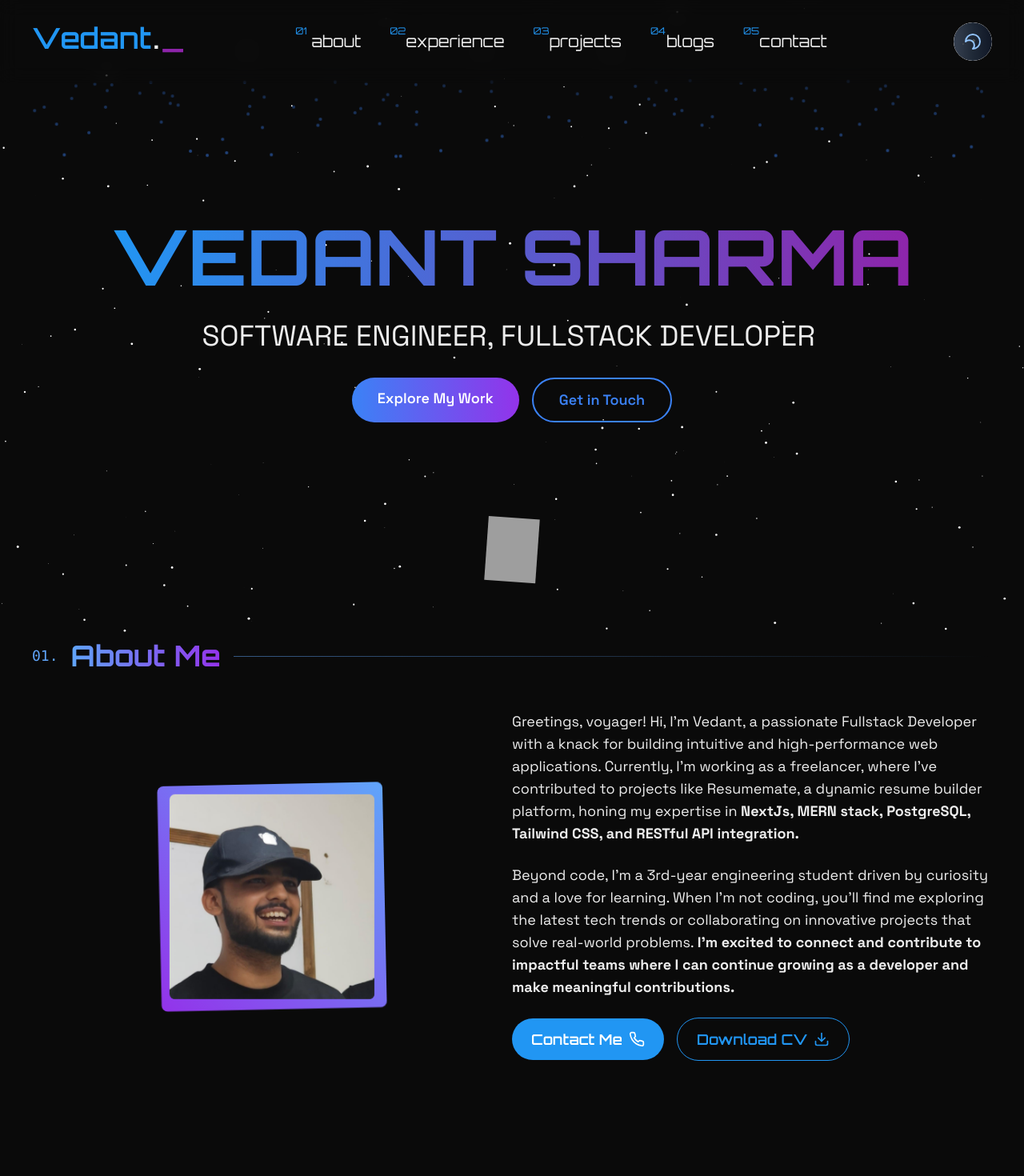
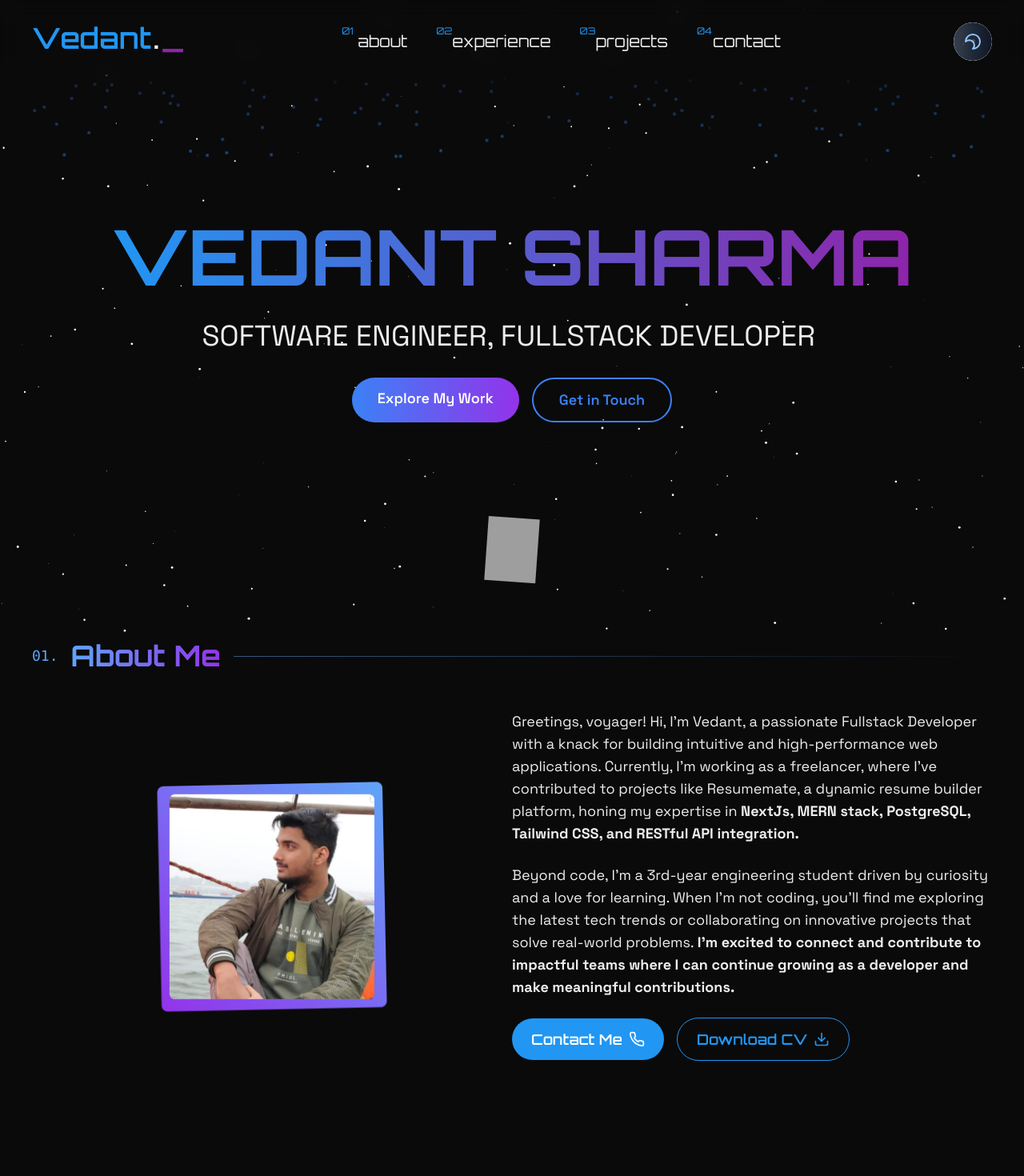
Before and after one commit to ivedantsharma/portfolio, a Next.js app: page / in a window 1280 px wide. Shown: the top 1470 px of the page at 80% size. Built offline with nearby package versions, Linux system fonts and the light colour scheme; grey boxes are pictures that could not be loaded.

Commit message:
image and header updated

```diff
--- a/components/about/about.tsx
+++ b/components/about/about.tsx
@@ -47,7 +47,7 @@ const About = () => {
               transition={{ duration: 1, delay: 0.5 }}
             >
               <Image
-                src="/aviPortfolioImage.jpeg"
+                src="/vedantPortfolioImage.jpeg"
                 alt="Vedant"
                 layout="fill"
                 objectFit="cover"
--- a/components/header/header.tsx
+++ b/components/header/header.tsx
@@ -9,8 +9,7 @@ const navItems = [
   { number: "01", name: "about", href: "#about" },
   { number: "02", name: "experience", href: "#experience" },
   { number: "03", name: "projects", href: "#projects" },
-  { number: "04", name: "blogs", href: "#blogs" },
-  { number: "05", name: "contact", href: "#contact" },
+  { number: "04", name: "contact", href: "#contact" },
 ];
 
 const Header = () => {
```
Also changed, not shown: public/aviPortfolioImage.jpeg (deleted), public/vedantPortfolioImage.jpeg (added).
